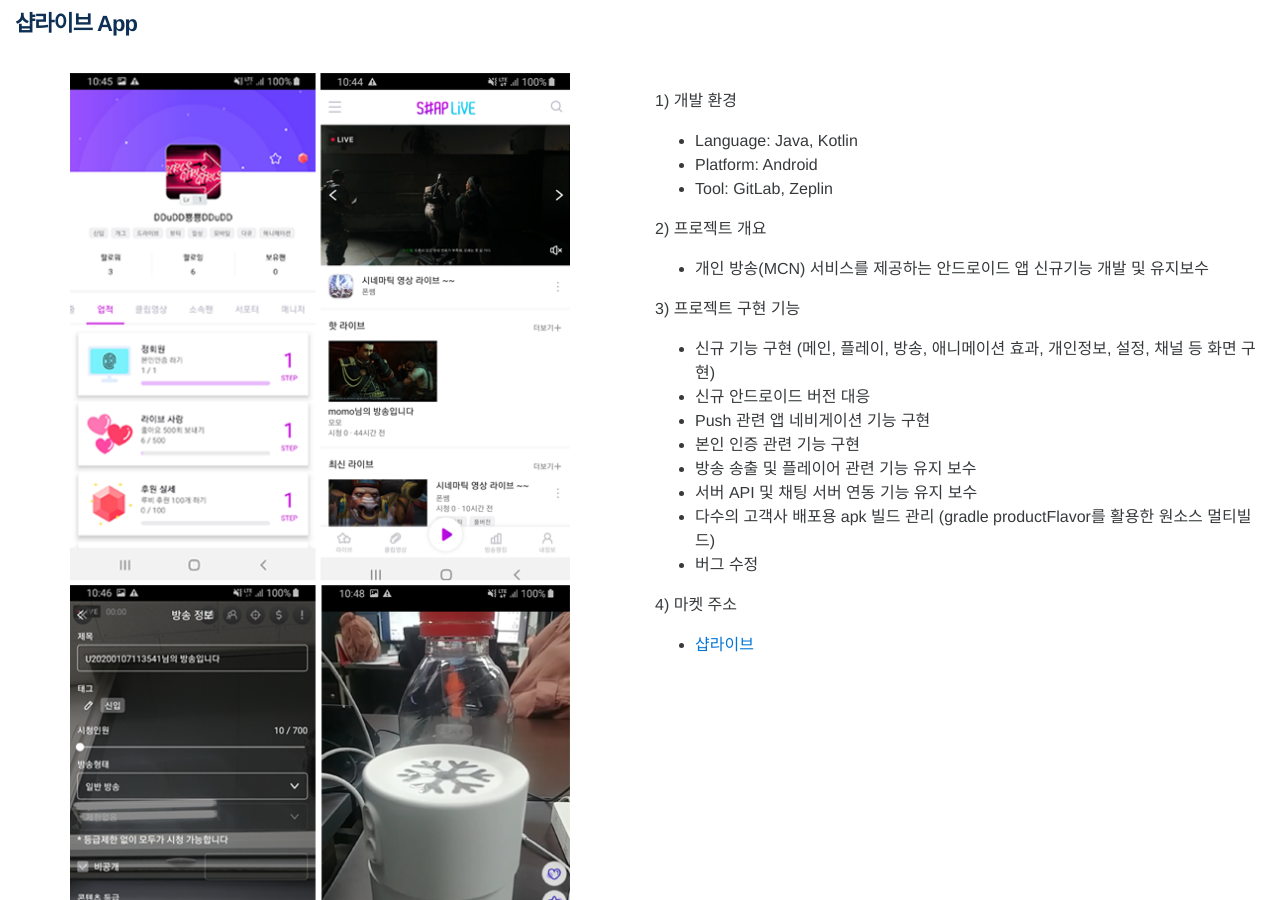
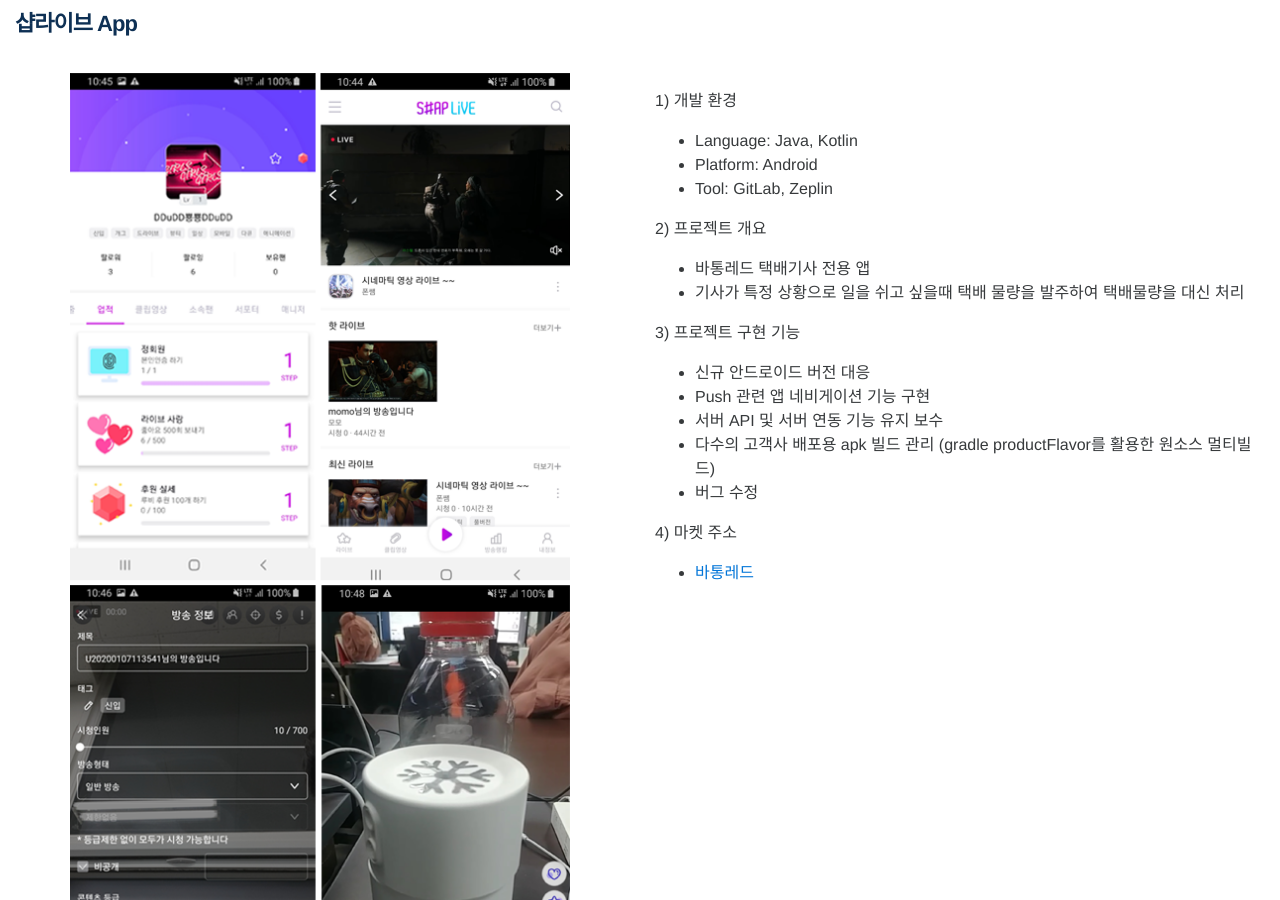
Before and after one commit to kongup83/kongup83.github.io, a Jekyll site: the page built from _posts/2021-05-12-portfolio12.md, in a window 1280 px wide and 900 px high, scrolled down 253 px. Built offline with Jekyll 4.4.1, drawn with Linux system fonts in a browser that asks for light colours; nearby versions of some CDN libraries.

Commit message:
Update 2021-05-12-portfolio12.md

```diff
--- a/_posts/2021-05-12-portfolio12.md
+++ b/_posts/2021-05-12-portfolio12.md
@@ -1,11 +1,11 @@
 ---
 layout: post
-project: 샵라이브
+project: 바통레드
 title: 샵라이브 App
-date: 2018-11-30 15:30:00
+date: 2021-05-12 08:00:00
 categories: posts
 tags: portfolio
-icon: shapLive_AppIcon.png
+icon: red_AppIcon.png
 image: shapLive.png
 ---
 
@@ -15,17 +15,15 @@ image: shapLive.png
  - Tool: GitLab, Zeplin
 
 2) 프로젝트 개요
- - 개인 방송(MCN) 서비스를 제공하는 안드로이드 앱 신규기능 개발 및 유지보수
+ - 바통레드 택배기사 전용 앱
+ - 기사가 특정 상황으로 일을 쉬고 싶을때 택배 물량을 발주하여 택배물량을 대신 처리
 
 3) 프로젝트 구현 기능
- - 신규 기능 구현 (메인, 플레이, 방송, 애니메이션 효과, 개인정보, 설정, 채널 등 화면 구현)
  - 신규 안드로이드 버전 대응
  - Push 관련 앱 네비게이션 기능 구현
- - 본인 인증 관련 기능 구현
- - 방송 송출 및 플레이어 관련 기능 유지 보수
- - 서버 API 및 채팅 서버 연동 기능 유지 보수
+ - 서버 API 및 서버 연동 기능 유지 보수
  - 다수의 고객사 배포용 apk 빌드 관리 (gradle productFlavor를 활용한 원소스 멀티빌드)
  - 버그 수정
 
 4) 마켓 주소
- - [샵라이브](https://play.google.com/store/apps/details?id=com.tnglem.shaplive.android){:target="_blank"}
+ - [바통레드](https://play.google.com/store/apps/details?id=battong.connect.kr.battong_order){:target="_blank"}
```
